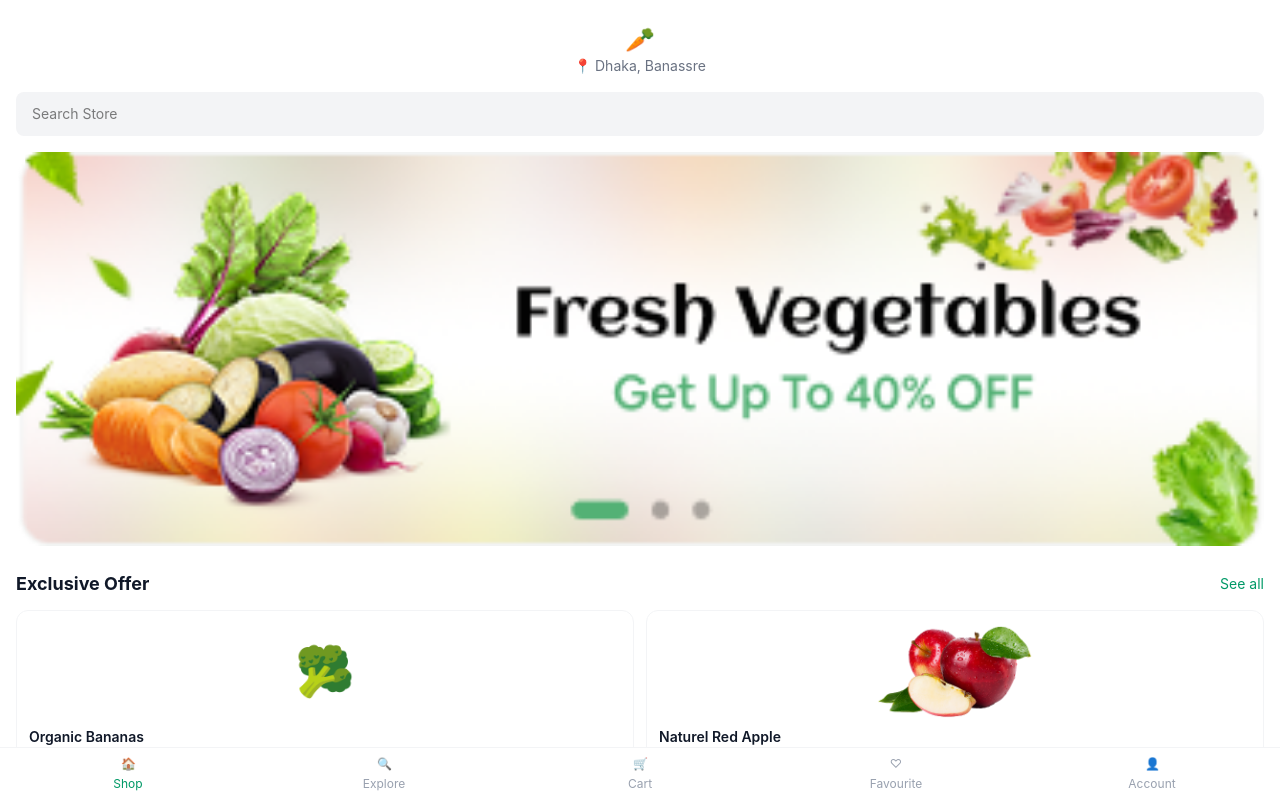
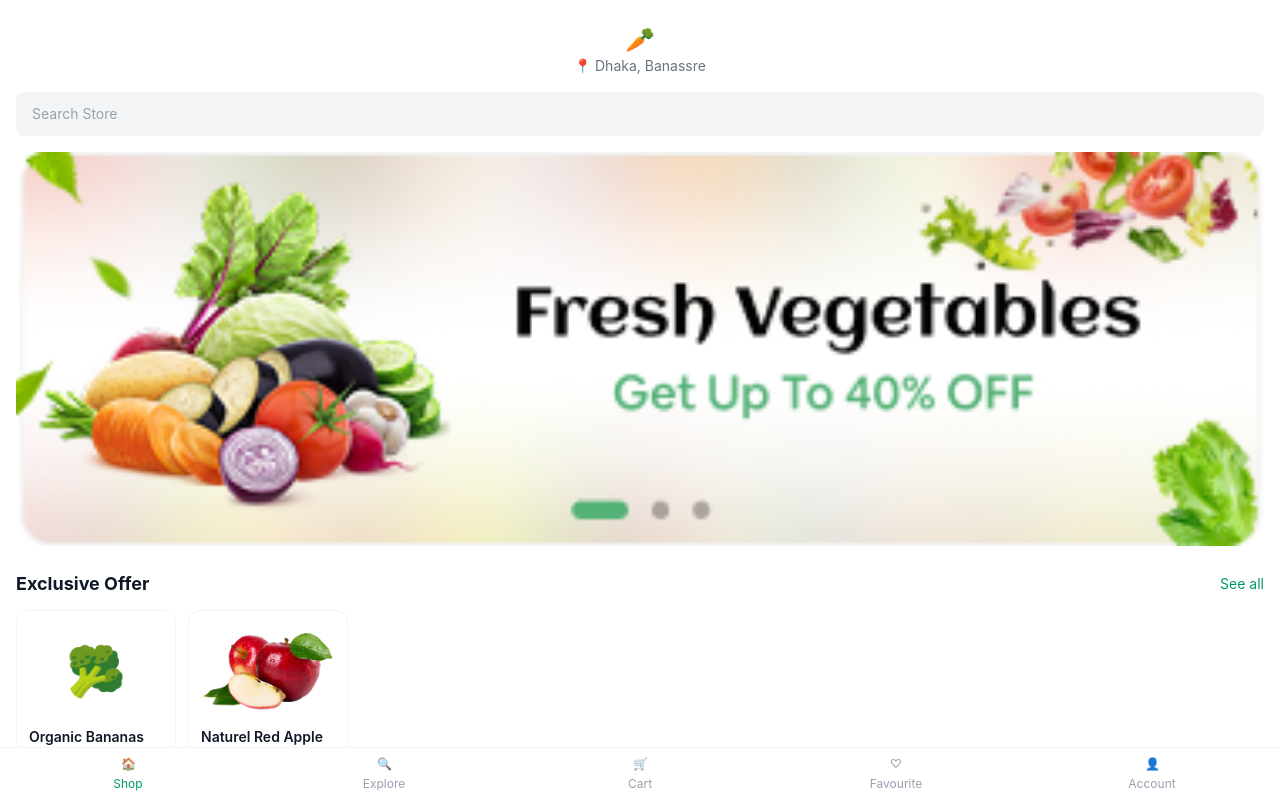
Before and after one commit to anupam-m4/Grocery_App, a React (Vite) app: page /home in a window 1280 px wide. Built offline with nearby package versions, Linux system fonts and the light colour scheme.

Commit message:
Wire See all links to category listing and fix search bar navigation

```diff
--- a/src/screens/Home.tsx
+++ b/src/screens/Home.tsx
@@ -1,3 +1,4 @@
+import { useNavigate } from 'react-router-dom'
 import productsData from '../data/products.json'
 import type { Product } from '../types/product'
 import ProductCard from '../components/ProductCard'
@@ -6,7 +7,20 @@ import bannerImage from '../assets/figma/banner.png'
 
 const products = productsData as Product[]
 
+interface ProductSection {
+  title: string
+  items: Product[]
+}
+
 function Home() {
+  const navigate = useNavigate()
+
+  const sections: ProductSection[] = [
+    { title: 'Exclusive Offer', items: products.slice(0, 2) },
+    { title: 'Best Selling', items: products.slice(2, 4) },
+    { title: 'Groceries', items: products.slice(4, 6) },
+  ]
+
   return (
     <div className="flex h-screen flex-col bg-white dark:bg-gray-900">
       <header className="px-4 pt-6">
@@ -19,11 +33,13 @@ function Home() {
           </p>
         </div>
 
-        <input
-          type="search"
-          placeholder="Search Store"
-          className="mb-4 w-full rounded-lg bg-gray-100 px-4 py-3 text-sm outline-none dark:bg-gray-800 dark:text-white"
-        />
+        <button
+          type="button"
+          onClick={() => navigate('/search')}
+          className="mb-4 w-full rounded-lg bg-gray-100 px-4 py-3 text-left text-sm text-gray-400 dark:bg-gray-800"
+        >
+          Search Store
+        </button>
       </header>
 
       <main className="flex-1 overflow-y-auto px-4 pb-4">
@@ -33,47 +49,29 @@ function Home() {
           className="mb-6 w-full rounded-xl"
         />
 
-        <section className="mb-6">
+        {sections.map((section) => (
+          <section key={section.title} className="mb-6">
             <div className="mb-3 flex items-center justify-between">
               <h2 className="text-lg font-bold text-gray-900 dark:text-white">
-              Exclusive Offer
+                {section.title}
               </h2>
-            <span className="text-sm text-emerald-600">See all</span>
+              <button
+                type="button"
+                onClick={() => navigate(`/category/${section.items[0].category}`)}
+                className="text-sm text-emerald-600"
+              >
+                See all
+              </button>
             </div>
             <div className="flex gap-3 overflow-x-auto pb-2">
-            {products.slice(0, 2).map((product) => (
-              <ProductCard key={product.id} product={product} />
+              {section.items.map((product) => (
+                <div key={product.id} className="w-40 shrink-0">
+                  <ProductCard product={product} />
+                </div>
               ))}
             </div>
           </section>
-
-        <section className="mb-6">
-          <div className="mb-3 flex items-center justify-between">
-            <h2 className="text-lg font-bold text-gray-900 dark:text-white">
-              Best Selling
-            </h2>
-            <span className="text-sm text-emerald-600">See all</span>
-          </div>
-          <div className="flex gap-3 overflow-x-auto pb-2">
-            {products.slice(2, 4).map((product) => (
-              <ProductCard key={product.id} product={product} />
         ))}
-          </div>
-        </section>
-
-        <section className="mb-6">
-          <div className="mb-3 flex items-center justify-between">
-            <h2 className="text-lg font-bold text-gray-900 dark:text-white">
-              Groceries
-            </h2>
-            <span className="text-sm text-emerald-600">See all</span>
-          </div>
-          <div className="flex gap-3 overflow-x-auto pb-2">
-            {products.slice(4, 6).map((product) => (
-              <ProductCard key={product.id} product={product} />
-            ))}
-          </div>
-        </section>
       </main>
 
       <BottomNav />
```
Lines whose indentation alone changed are shown as unchanged.
